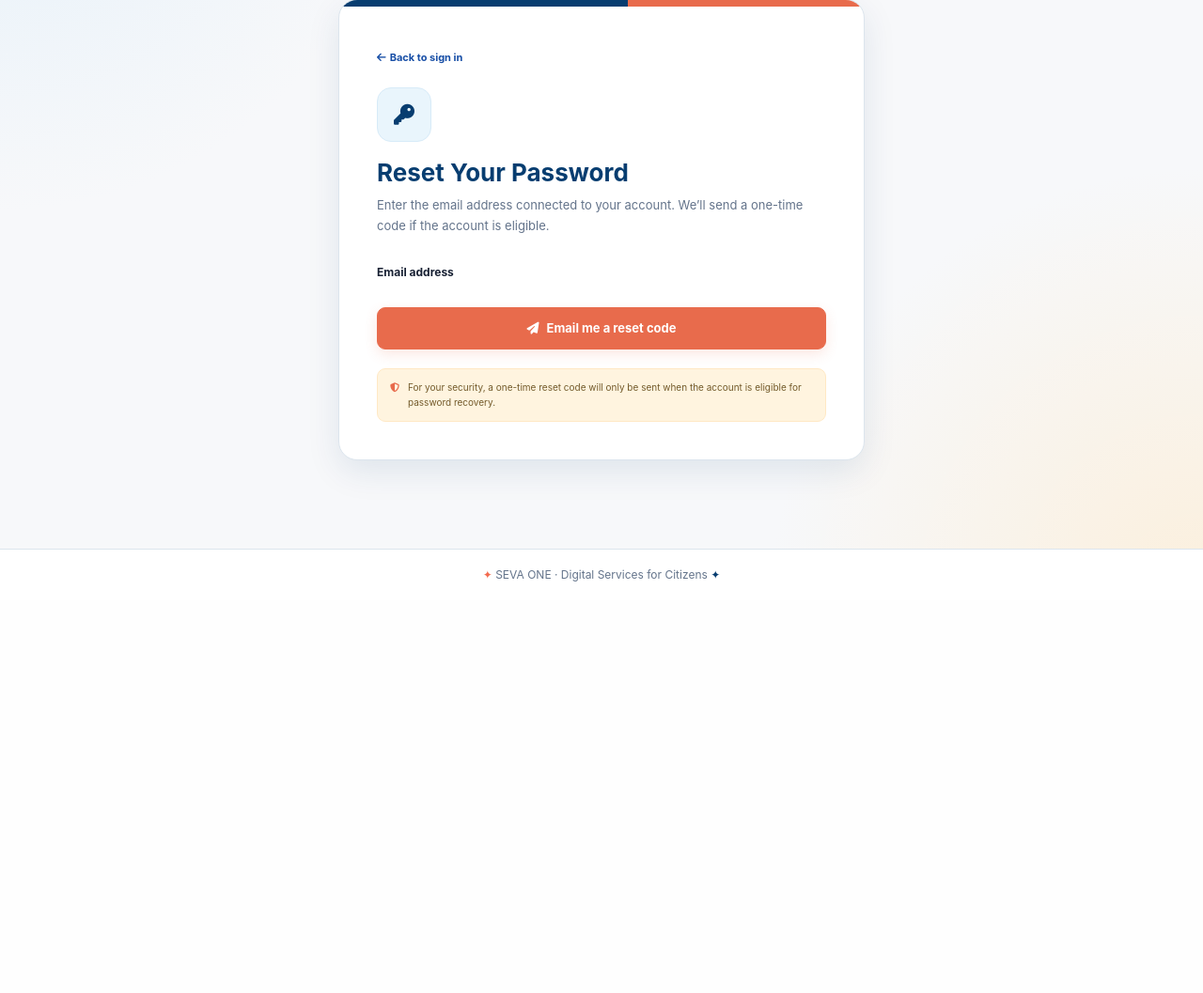
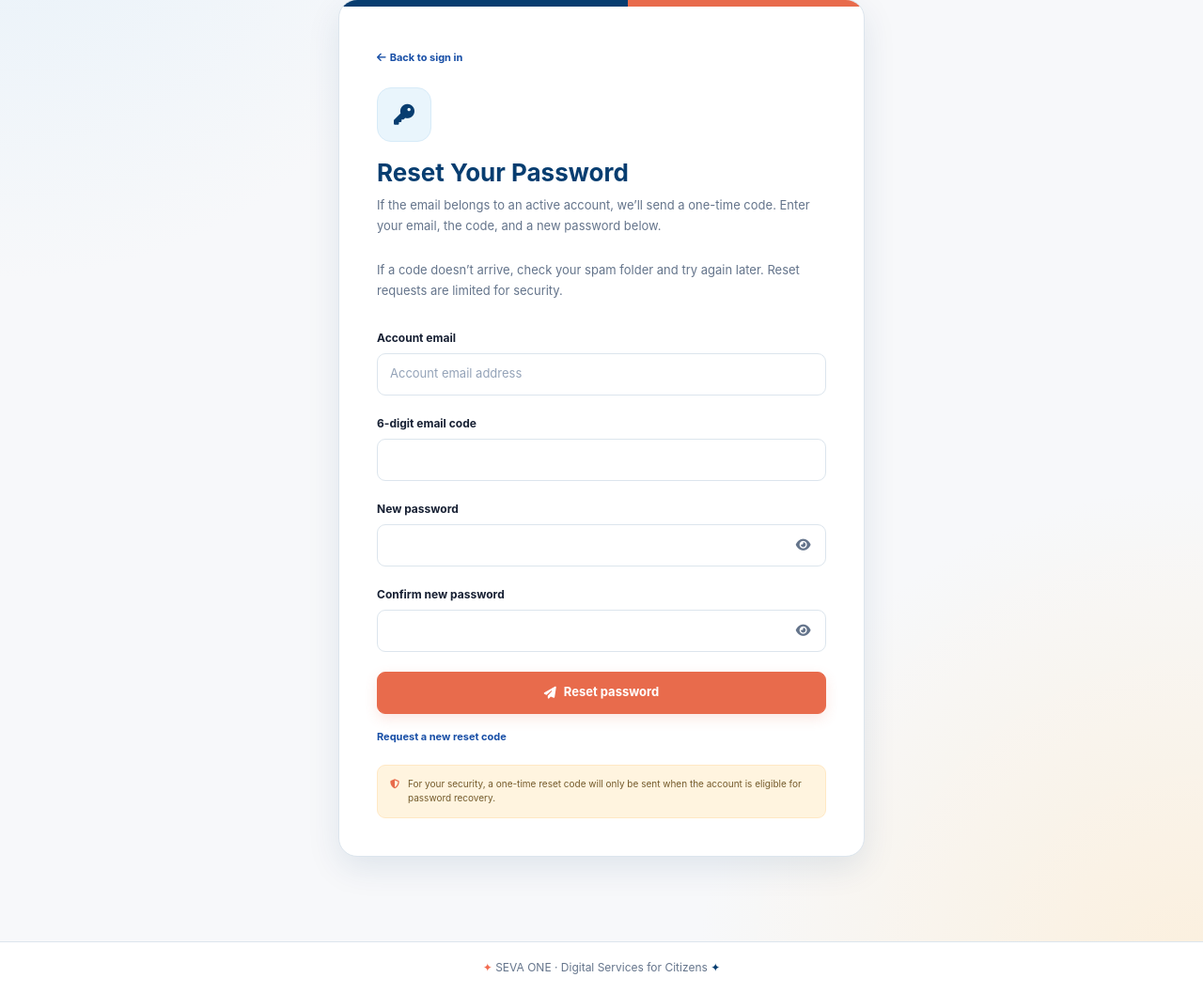
Before and after one commit to Shreyansh200404/service, a Django app: page /forgot-password/verify/ in a window 1280 px wide. Shown: the part 205-1262 px from the top of the page at 94% size. Before the commit the page ends 824 px from the top, so only its background shows below. Run offline with Django 5.2, Linux system fonts and the light colour scheme.

Commit message:
pass update

```diff
--- a/med/forms.py
+++ b/med/forms.py
@@ -109,6 +109,14 @@ class PasswordResetRequestForm(forms.Form):
 
 
 class PasswordResetConfirmForm(forms.Form):
+    email = forms.EmailField(
+        label="Account email",
+        widget=forms.EmailInput(attrs={
+            "class": "form-control",
+            "autocomplete": "email",
+            "placeholder": "Account email address",
+        }),
+    )
     otp = forms.CharField(
         label="6-digit email code",
         max_length=6,
@@ -137,6 +145,8 @@ class PasswordResetConfirmForm(forms.Form):
     def __init__(self, *args, user=None, **kwargs):
         self.user = user
         super().__init__(*args, **kwargs)
+        if user:
+            self.fields.pop("email")
 
     def clean(self):
         cleaned_data = super().clean()
--- a/med/templates/password_reset_verify.html
+++ b/med/templates/password_reset_verify.html
@@ -7,20 +7,14 @@
         --navy: #073D70;
         --navy-dark: #123F78;
         --navy-light: #174EA6;
-
         --coral: #E86B4C;
         --coral-dark: #D95638;
-        --coral-soft: #FFF0EB;
-
         --cream: #FFF4DF;
         --cream-dark: #FFE8C4;
-
         --blue-light: #E9F5FC;
         --blue-border: #D7EBF8;
-
         --red: #DC4C4C;
         --red-light: #FFF0F0;
-
         --text: #172033;
         --muted: #64748B;
         --border: #DCE5ED;
@@ -28,392 +22,255 @@
 
     .reset-page {
         min-height: 68vh;
-
         display: flex;
         align-items: center;
         justify-content: center;
-
         padding: 45px 15px;
     }
 
     .reset-card {
         width: 100%;
         max-width: 560px;
-
         overflow: hidden;
-
         background: #fff;
-
         border: 1px solid var(--border);
-
         border-radius: 20px;
-
-        box-shadow:
-            0 12px 35px rgba(7, 61, 112, .10);
+        box-shadow: 0 12px 35px rgba(7, 61, 112, .10);
     }
 
-    /* TOP ACCENT */
     .reset-top {
         height: 7px;
-
-        background: linear-gradient(
-            90deg,
-            var(--navy) 0%,
-            var(--navy) 55%,
-            var(--coral) 55%,
-            var(--coral) 100%
-        );
+        background: linear-gradient(90deg, var(--navy) 0%, var(--navy) 55%, var(--coral) 55%, var(--coral) 100%);
     }
 
     .reset-body {
         padding: 40px;
     }
 
-    /* BACK LINK */
     .back-link {
         display: inline-flex;
         align-items: center;
-
         color: var(--navy-light);
-
         font-size: 11px;
         font-weight: 650;
-
         text-decoration: none;
-
-        transition: .2s ease;
     }
 
     .back-link:hover {
         color: var(--coral-dark);
     }
 
-    /* ICON */
     .reset-icon {
         width: 58px;
         height: 58px;
-
         display: flex;
         align-items: center;
         justify-content: center;
-
         margin-top: 22px;
         margin-bottom: 17px;
-
         border-radius: 15px;
-
         background: var(--blue-light);
-
         border: 1px solid var(--blue-border);
-
         color: var(--navy);
-
         font-size: 22px;
     }
 
-    /* HEADING */
     .reset-title {
         color: var(--navy);
-
         font-size: 26px;
         font-weight: 750;
-
         margin-bottom: 8px;
     }
 
     .reset-description {
         color: var(--muted);
-
         font-size: 13px;
         line-height: 1.7;
-
         margin-bottom: 25px;
     }
 
-    /* FORM */
     .form-label {
         color: var(--text);
-
         font-size: 12px;
         font-weight: 650;
-
         margin-bottom: 7px;
     }
 
-    .reset-body input[type="email"] {
+    .reset-form input {
         width: 100%;
-
         min-height: 45px;
-
         padding: 10px 13px;
-
         background: #fff;
-
         border: 1px solid var(--border);
-
         border-radius: 9px;
-
         color: var(--text);
-
         font-size: 13px;
-
         outline: none;
-
         transition: .2s ease;
     }
 
-    .reset-body input[type="email"]:focus {
+    .reset-form input:focus {
         border-color: var(--navy-light);
-
-        box-shadow:
-            0 0 0 3px rgba(23, 78, 166, .10);
+        box-shadow: 0 0 0 3px rgba(23, 78, 166, .10);
     }
 
-    .reset-body input[type="email"]::placeholder {
+    .reset-form input::placeholder {
         color: #94A3B8;
     }
 
-    /* ERROR */
     .field-error {
         margin-top: 5px;
-
         color: var(--red);
-
         font-size: 11px;
     }
 
     .reset-error {
         display: flex;
         align-items: flex-start;
-
         gap: 8px;
-
         padding: 11px 13px;
-
         margin-bottom: 15px;
-
         background: var(--red-light);
-
         border: 1px solid #F3C4C4;
-
         border-radius: 9px;
-
         color: var(--red);
-
         font-size: 12px;
     }
 
-    /* SUBMIT BUTTON */
     .reset-button {
         width: 100%;
-
         min-height: 45px;
-
         display: inline-flex;
         align-items: center;
         justify-content: center;
-
         gap: 8px;
-
         margin-top: 5px;
-
         border: 1px solid var(--coral);
-
         border-radius: 9px;
-
         background: var(--coral);
-
         color: #fff;
-
         font-size: 13px;
         font-weight: 650;
-
-        box-shadow:
-            0 5px 14px rgba(232, 107, 76, .16);
-
+        text-decoration: none;
+        box-shadow: 0 5px 14px rgba(232, 107, 76, .16);
         transition: .2s ease;
     }
 
     .reset-button:hover {
         background: var(--coral-dark);
-
         border-color: var(--coral-dark);
-
         color: #fff;
-
         transform: translateY(-1px);
-
-        box-shadow:
-            0 8px 18px rgba(232, 107, 76, .22);
+        box-shadow: 0 8px 18px rgba(232, 107, 76, .22);
     }
 
-    /* SECURITY NOTE */
     .security-note {
         display: flex;
         align-items: flex-start;
-
         gap: 9px;
-
         margin-top: 20px;
         padding: 12px 13px;
-
         border-radius: 9px;
-
         background: var(--cream);
-
         border: 1px solid var(--cream-dark);
-
         color: #735A2A;
-
         font-size: 10px;
         line-height: 1.55;
     }
 
     .security-note i {
         color: var(--coral);
-
         margin-top: 2px;
     }
 
     @media (max-width: 576px) {
-
-        .reset-page {
-            padding: 30px 12px;
-        }
-
-        .reset-body {
-            padding: 32px 22px;
-        }
-
-        .reset-title {
-            font-size: 23px;
-        }
+        .reset-page { padding: 30px 12px; }
+        .reset-body { padding: 32px 22px; }
+        .reset-title { font-size: 23px; }
     }
 </style>
 
-
 <div class="container reset-page">
-
     <section class="reset-card mx-auto">
-
         <div class="reset-top"></div>
-
         <div class="reset-body">
-
-            <!-- BACK -->
             <a href="{% url 'login' %}" class="back-link">
-
                 <i class="fa-solid fa-arrow-left me-1"></i>
-
                 Back to sign in
-
             </a>
 
-
-            <!-- ICON -->
             <div class="reset-icon">
-
                 <i class="fa-solid fa-key"></i>
-
             </div>
 
-
-            <!-- HEADING -->
             <h1 class="reset-title">
                 Reset Your Password
             </h1>
 
+            {% if delivery_error %}
+                <div class="reset-error" role="alert">
+                    <i class="fa-solid fa-circle-exclamation"></i>
+                    <span>The reset email could not be sent. Please contact the site administrator or try again later.</span>
+                </div>
+            {% endif %}
+
+            {% if reset_user %}
+                <p class="reset-description">
+                    Enter the 6-digit code we sent to {{ reset_user.email }} and choose a new password.
+                </p>
+            {% else %}
+                <p class="reset-description">
+                    If the email belongs to an active account, we’ll send a one-time code. Enter your email, the code, and a new password below.
+                </p>
+            {% endif %}
 
             <p class="reset-description">
-
-                Enter the email address connected to your account.
-                We’ll send a one-time code if the account is eligible.
-
+                If a code doesn’t arrive, check your spam folder and try again later. Reset requests are limited for security.
             </p>
 
-
-            <!-- FORM -->
-            <form method="post" novalidate>
-
+            <form method="post" novalidate class="reset-form">
                 {% csrf_token %}
 
-
-                <div class="mb-3">
-
-                    <label
-                        class="form-label"
-                        for="{{ form.email.id_for_label }}">
-
-                        Email address
-
-                    </label>
-
-
-                    {{ form.email }}
-
-
-                    {% for error in form.email.errors %}
-
-                        <div class="field-error">
-
-                            <i class="fa-solid fa-circle-exclamation me-1"></i>
-
-                            {{ error }}
-
-                        </div>
-
-                    {% endfor %}
-
-                </div>
-
-
-                <!-- NON FIELD ERRORS -->
+                {% for field in form %}
+                    <div class="mb-3">
+                        <label class="form-label" for="{{ field.id_for_label }}">{{ field.label }}</label>
+                        {{ field }}
+                        {% for error in field.errors %}
+                            <div class="field-error">
+                                <i class="fa-solid fa-circle-exclamation me-1"></i>
+                                {{ error }}
+                            </div>
+                        {% endfor %}
+                    </div>
+                {% endfor %}
 
                 {% for error in form.non_field_errors %}
-
                     <div class="reset-error">
-
                         <i class="fa-solid fa-circle-exclamation"></i>
-
                         <span>{{ error }}</span>
-
                     </div>
-
                 {% endfor %}
 
-
-                <!-- SUBMIT -->
-
-                <button
-                    class="reset-button"
-                    type="submit">
-
+                <button class="reset-button" type="submit">
                     <i class="fa-solid fa-paper-plane"></i>
-
-                    Email me a reset code
-
+                    Reset password
                 </button>
-
             </form>
 
-
-            <!-- SECURITY NOTE -->
+            {% if not reset_user %}
+                <a href="{% url 'request_password_reset' %}" class="back-link mt-3">
+                    Request a new reset code
+                </a>
+            {% endif %}
 
             <div class="security-note">
-
                 <i class="fa-solid fa-shield-halved"></i>
-
                 <span>
-                    For your security, a one-time reset code will only
-                    be sent when the account is eligible for password recovery.
+                    For your security, a one-time reset code will only be sent when the account is eligible for password recovery.
                 </span>
-
             </div>
-
         </div>
-
     </section>
-
 </div>
 
 {% endblock %}
--- a/med/views.py
+++ b/med/views.py
@@ -1,4 +1,5 @@
 import mimetypes
+import logging
 import secrets
 from datetime import timedelta
 
@@ -42,6 +43,7 @@ from .models import (
 )
 
 User = get_user_model()
+logger = logging.getLogger(__name__)
 
 def home(request):
     reference_number = request.GET.get("ref", "").strip()[:24]
@@ -213,6 +215,7 @@ def request_password_reset(request):
         email = form.cleaned_data["email"].strip()
         user = User.objects.filter(email__iexact=email, is_active=True).first()
         request.session.pop("password_reset_user_id", None)
+        request.session.pop("password_reset_email_error", None)
 
         if user:
             now = timezone.now()
@@ -231,25 +234,37 @@ def request_password_reset(request):
                     code_hash=make_password(code),
                     expires_at=now + timedelta(minutes=10),
                 )
-                try:
-                    sent = send_mail(
-                        subject="Your password reset code",
-                        message=(
-                            f"Your SEVA ONE password reset code is: {code}\n\n"
-                            "This code expires in 10 minutes and can only be used once. "
-                            "If you did not request this, ignore this email."
-                        ),
-                        from_email=settings.DEFAULT_FROM_EMAIL,
-                        recipient_list=[user.email],
-                        fail_silently=False,
-                    ) == 1
-                except Exception:
+                request.session["password_reset_user_id"] = user.pk
+                if settings.EMAIL_BACKEND.endswith("console.EmailBackend"):
+                    logger.error(
+                        "Password reset email backend is console-only for user %s",
+                        user.pk,
+                    )
                     sent = False
-                if sent:
-                    request.session["password_reset_user_id"] = user.pk
                 else:
+                    try:
+                        sent = send_mail(
+                            subject="Your password reset code",
+                            message=(
+                                f"Your SEVA ONE password reset code is: {code}\n\n"
+                                "This code expires in 10 minutes and can only be used once. "
+                                "If you did not request this, ignore this email."
+                            ),
+                            from_email=settings.DEFAULT_FROM_EMAIL,
+                            recipient_list=[user.email],
+                            fail_silently=False,
+                        ) == 1
+                    except Exception:
+                        logger.exception(
+                            "Failed to send password reset email for user %s",
+                            user.pk,
+                        )
+                        sent = False
+                if not sent:
+                    logger.error("Password reset email was not sent for user %s", user.pk)
                     otp_record.used_at = timezone.now()
                     otp_record.save(update_fields=["used_at"])
+                    request.session["password_reset_email_error"] = True
 
         return redirect("verify_password_reset")
     return render(request, "password_reset_request.html", {"form": form})
@@ -258,6 +273,11 @@ def request_password_reset(request):
 def verify_password_reset(request):
     user_id = request.session.get("password_reset_user_id")
     user = User.objects.filter(pk=user_id, is_active=True).first() if user_id else None
+    if request.method == "POST" and not user:
+        email = request.POST.get("email", "").strip()
+        if email:
+            user = User.objects.filter(email__iexact=email, is_active=True).first()
+
     form = PasswordResetConfirmForm(
         request.POST if request.method == "POST" else None,
         user=user,
@@ -265,7 +285,8 @@ def verify_password_reset(request):
 
     if request.method == "POST":
         if not user:
-            form.add_error(None, "The code is invalid or expired. Request a new code and try again.")
+            if form.is_valid():
+                form.add_error(None, "The code is invalid or expired. Request a new code and try again.")
         elif form.is_valid():
             now = timezone.now()
             with transaction.atomic():
@@ -290,9 +311,18 @@ def verify_password_reset(request):
                         used_at__isnull=True,
                     ).update(used_at=now)
                     request.session.pop("password_reset_user_id", None)
+                    request.session.pop("password_reset_email_error", None)
                     return redirect("password_reset_complete")
 
-    return render(request, "password_reset_verify.html", {"form": form})
+    return render(
+        request,
+        "password_reset_verify.html",
+        {
+            "form": form,
+            "reset_user": user,
+            "delivery_error": request.session.get("password_reset_email_error", False),
+        },
+    )
 
 
 def password_reset_complete(request):
```
Also changed, not shown: EMAIL_SETUP.md (+4 -4 lines), med/templates/home.html (+6 -8 lines), med/tests.py (+84 -0 lines), db.sqlite3 (added).
